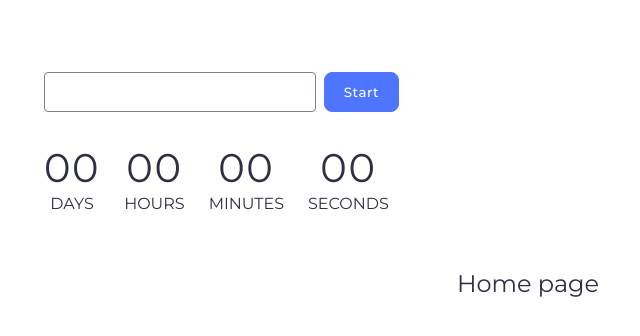
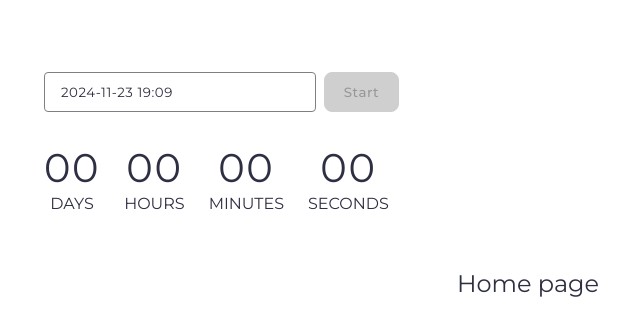
Before and after one commit to Tymofii-Kononenko/goit-js-hw-10, a plain HTML site: page 1-timer.html in a window 1280 px wide. Shown: the whole page, without its empty margins (112-752 px from the left). Drawn offline with Linux system fonts and the light colour scheme; files that its build step writes are made by us from their sources.

Commit message:
Deploying to gh-pages from @ Tymofii-Kononenko/goit-js-hw-10@e8ed770a08b223da16bdfd59c09f9eaf1c25ca9b 🚀

```diff
--- a/1-timer.html
+++ b/1-timer.html
@@ -10,11 +10,11 @@
   <link rel="preconnect" href="https://fonts.gstatic.com" crossorigin />
   <link href="https://fonts.googleapis.com/css2?family=Montserrat:ital,wght@0,100..900;1,100..900&display=swap"
     rel="stylesheet" />
-  <script type="module" crossorigin src="/vanilla-app-template/1-timer.js"></script>
-  <link rel="modulepreload" crossorigin href="/vanilla-app-template/assets/modulepreload-polyfill-B5Qt9EMX.js">
-  <link rel="modulepreload" crossorigin href="/vanilla-app-template/assets/vendor-BbbuE1sJ.js">
-  <link rel="stylesheet" crossorigin href="/vanilla-app-template/assets/vendor-CZjNVMTf.css">
-  <link rel="stylesheet" crossorigin href="/vanilla-app-template/assets/styles-BBnVmgNb.css">
+  <script type="module" crossorigin src="/goit-js-hw-10/1-timer.js"></script>
+  <link rel="modulepreload" crossorigin href="/goit-js-hw-10/assets/modulepreload-polyfill-B5Qt9EMX.js">
+  <link rel="modulepreload" crossorigin href="/goit-js-hw-10/assets/vendor-BbbuE1sJ.js">
+  <link rel="stylesheet" crossorigin href="/goit-js-hw-10/assets/vendor-CZjNVMTf.css">
+  <link rel="stylesheet" crossorigin href="/goit-js-hw-10/assets/styles-BBnVmgNb.css">
 </head>
 
 <body>
```
Also changed, not shown: 2-snackbar.html (+5 -5 lines), index.html (+1 -1 lines).
